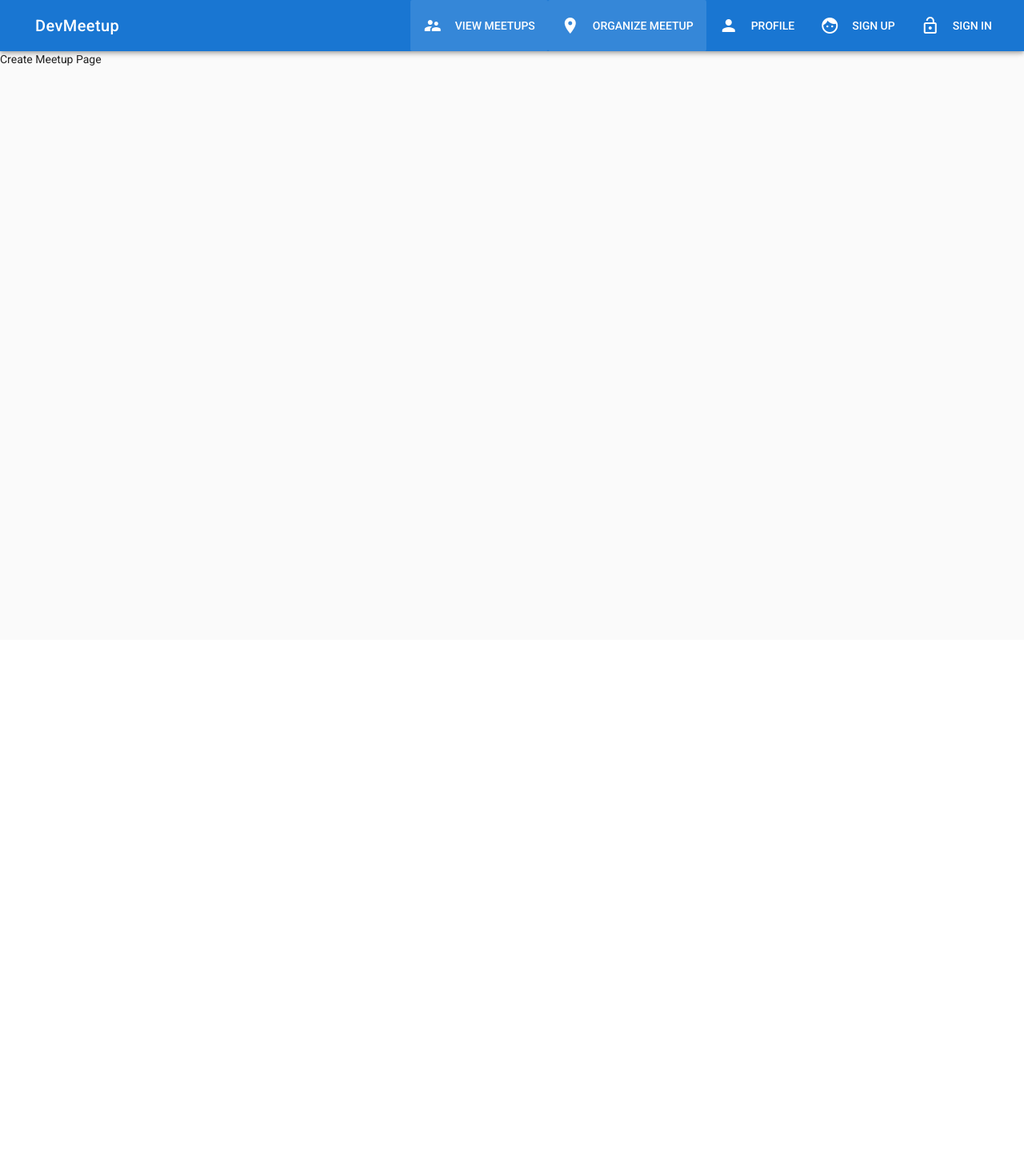
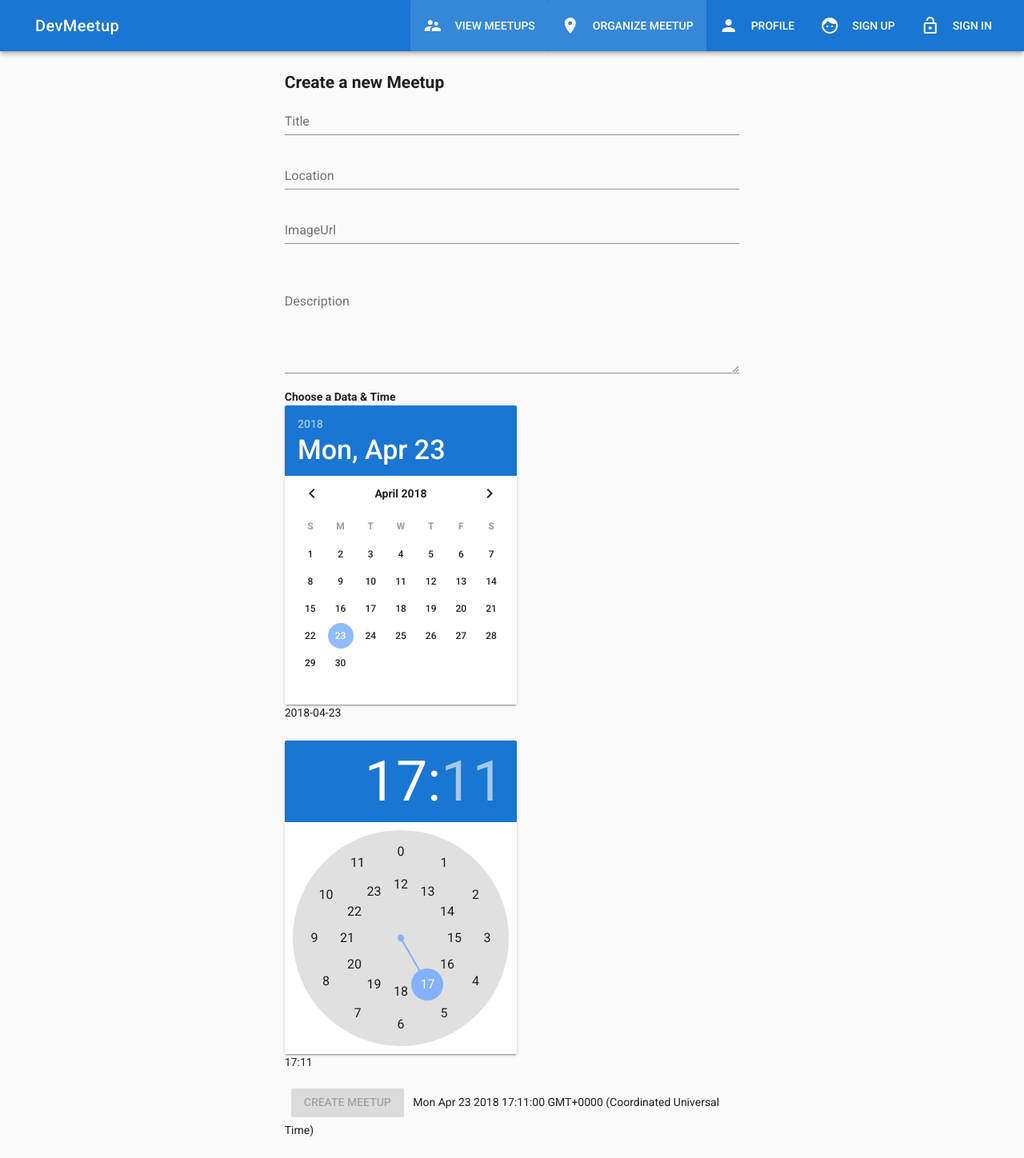
Before and after one commit to alyssonmota/devmeetup, a Vue app: page /meetups/new in a window 1280 px wide. Shown: the whole page at 80% size. Before the commit the page ends 800 px from the top, so only its background shows below. Built offline with nearby package versions, Linux system fonts and the light colour scheme.

Commit message:
Adding Date & Time Pickers

```diff
--- a/package.json
+++ b/package.json
@@ -11,6 +11,7 @@
     "build": "node build/build.js"
   },
   "dependencies": {
+    "moment": "^2.22.1",
     "vue": "^2.5.2",
     "vue-router": "^3.0.1",
     "vuetify": "^1.0.0",
--- a/src/components/Meetup/CreateMeetup.vue
+++ b/src/components/Meetup/CreateMeetup.vue
@@ -1,5 +1,150 @@
 <template>
-  <div>
-    <p>Create Meetup Page</p>
-  </div>
+  <v-container>
+    <v-layout row>
+      <v-flex xs12 sm6 offset-sm3>
+        <h2>Create a new Meetup</h2>
+      </v-flex>
+    </v-layout>
+    <v-layout row>
+      <v-flex>
+        <form @submit.prevent="onCreateMeetup">
+          <v-layout row>
+            <v-flex xs12  sm6 offset-sm3>
+              <v-text-field
+                name="title"
+                label="Title"
+                id="title"
+                required
+                v-model="title">
+              </v-text-field>
+            </v-flex>
+          </v-layout>
+          <v-layout row>
+            <v-flex xs12  sm6 offset-sm3>
+              <v-text-field
+                name="location"
+                label="Location"
+                id="location"
+                required
+                v-model="location">
+              </v-text-field>
+            </v-flex>
+          </v-layout>
+          <v-layout row>
+            <v-flex xs12  sm6 offset-sm3>
+              <v-text-field
+                name="imageUrl"
+                label="ImageUrl"
+                id="image-url"
+                required
+                v-model="imageUrl">
+              </v-text-field>
+            </v-flex>
+          </v-layout>
+          <v-layout row>
+            <v-flex xs12  sm6 offset-sm3>
+              <img :src="imageUrl" height="150">
+            </v-flex>
+          </v-layout>
+          <v-layout row>
+            <v-flex xs12  sm6 offset-sm3>
+              <v-text-field
+                name="description"
+                label="Description"
+                id="description"
+                required
+                multi-line
+                v-model="description">
+              </v-text-field>
+            </v-flex>
+          </v-layout>
+          <v-layout row>
+            <v-flex xs12 sm6 offset-sm3>
+              <h4>Choose a Data & Time</h4>
+            </v-flex>
+          </v-layout>
+          <v-layout row class="mb-2">
+            <v-flex xs12 sm6 offset-sm3>
+              <v-date-picker v-model="date"></v-date-picker>
+              <p>{{ date }}</p>
+            </v-flex>
+          </v-layout>
+          <v-layout row>
+            <v-flex xs12 sm6 offset-sm3>
+              <v-time-picker v-model="time" format="24hr"></v-time-picker>
+              <p>{{ time }}</p>
+            </v-flex>
+          </v-layout>
+          <v-layout row>
+            <v-flex xs12 sm6 offset-sm3>
+              <v-btn
+                class="primary"
+                :disabled="!formIsValid"
+                type="submit">Create Meetup</v-btn>
+              {{ submittableDateTime }}
+            </v-flex>
+          </v-layout>
+        </form>
+      </v-flex>
+    </v-layout>
+  </v-container>
 </template>
+
+<script>
+import moment from 'moment'
+
+export default {
+  data () {
+    return {
+      title: '',
+      location: '',
+      imageUrl: '',
+      description: '',
+      date: new Date(),
+      time: new Date()
+    }
+  },
+  created: function () {
+    const dateTime = moment()
+    this.date = dateTime.format('YYYY-MM-DD')
+    this.time = dateTime.format('HH:mm')
+  },
+  computed: {
+    formIsValid () {
+      return this.title !== '' &&
+              this.location !== '' &&
+              this.imageUrl !== '' &&
+              this.description !== ''
+    },
+    submittableDateTime () {
+      const date = new Date(this.date)
+      if (typeof this.time === 'string') {
+        let hours = this.time.match(/^(\d+)/)[1]
+        const minutes = this.time.match(/:(\d+)/)[1]
+        date.setHours(hours)
+        date.setMinutes(minutes)
+      } else {
+        date.setHours(this.time.getHours())
+        date.setMinutes(this.time.getMinutes())
+      }
+      return date
+    }
+  },
+  methods: {
+    onCreateMeetup () {
+      if (!this.formIsValid) {
+        return
+      }
+      const meetupData = {
+        title: this.title,
+        location: this.location,
+        imageUrl: this.imageUrl,
+        description: this.description,
+        date: new Date()
+      }
+      this.$store.dispatch('createMeetup', meetupData)
+      this.$router.push('/meetups')
+    }
+  }
+}
+</script>
--- a/src/components/Meetup/Meetup.vue
+++ b/src/components/Meetup/Meetup.vue
@@ -12,8 +12,8 @@
           >
           </v-card-media>
           <v-card-text>
-            <div class="info--text">{{ meetup.date }} - Where it takes place</div>
-            <div>Adipisicing tempor esse ea non et nisi nulla. Irure minim ad sunt qui voluptate in adipisicing eiusmod officia duis. Non labore amet magna ad mollit aute quis quis adipisicing nisi tempor non. Voluptate pariatur consequat consequat ea reprehenderit veniam Lorem consequat est duis duis duis. Pariatur dolore laborum ullamco consectetur non. Qui minim commodo irure nostrud dolor laborum elit.</div>
+            <div class="info--text">{{ meetup.date }} - {{ meetup.location }}</div>
+            <div>{{ meetup.description }}</div>
           </v-card-text>
           <v-card-actions>
             <v-spacer></v-spacer>
--- a/src/store/index.js
+++ b/src/store/index.js
@@ -10,13 +10,16 @@ export const store = new Vuex.Store({
         imageUrl: 'https://thenypost.files.wordpress.com/2017/04/new-york.jpg?quality=90&strip=all&w=618&h=410&crop=1',
         id: 'cjkuaskj',
         title: 'Meetup in New York',
-        date: '2017-07-17'
+        date: '2017-07-17',
+        location: 'New York'
       },
       {
         imageUrl: 'https://abrilviagemeturismo.files.wordpress.com/2016/10/paris-verao-franca.jpeg?quality=70&strip=info&w=920',
         id: 'cascascs',
         title: 'Meetup in Paris',
-        date: '2017-07-19'
+        date: '2017-07-19',
+        location: 'Paris',
+        description: 'It\'s Paris!'
       }
     ],
     user: {
@@ -24,8 +27,25 @@ export const store = new Vuex.Store({
       registeredMeetups: ['cascascs']
     }
   },
-  mutations: {},
-  actions: {},
+  mutations: {
+    createMeetup (state, payload) {
+      state.loadedMeetups.push(payload)
+    }
+  },
+  actions: {
+    createMeetup ({commit}, payload) {
+      const meetup = {
+        title: payload.title,
+        location: payload.location,
+        imageUrl: payload.imageUrl,
+        description: payload.description,
+        date: payload.date,
+        id: 'uicbsdjkbc'
+      }
+      // Reach out Firebase and store it
+      commit('createMeetup', meetup)
+    }
+  },
   getters: {
     loadedMeetups (state) {
       return state.loadedMeetups.sort((meetupA, meetupB) => {
```
Also changed, not shown: 1 other file (tests, documents, lock files or other folders).
